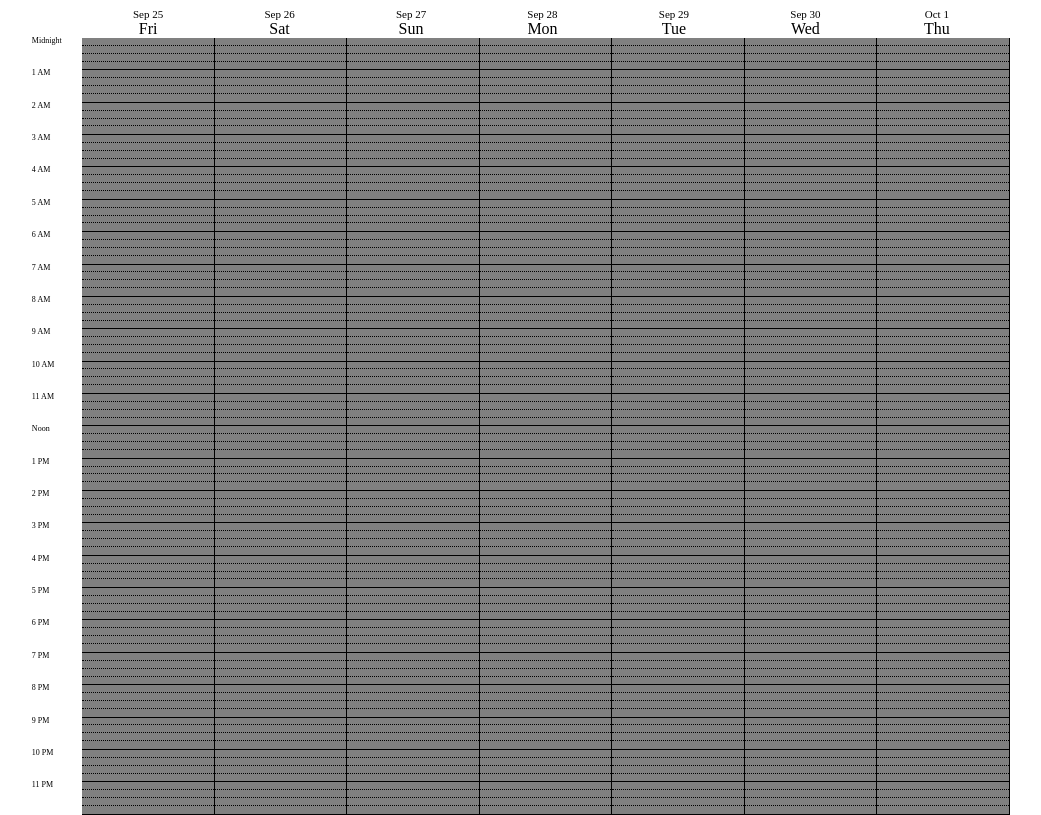
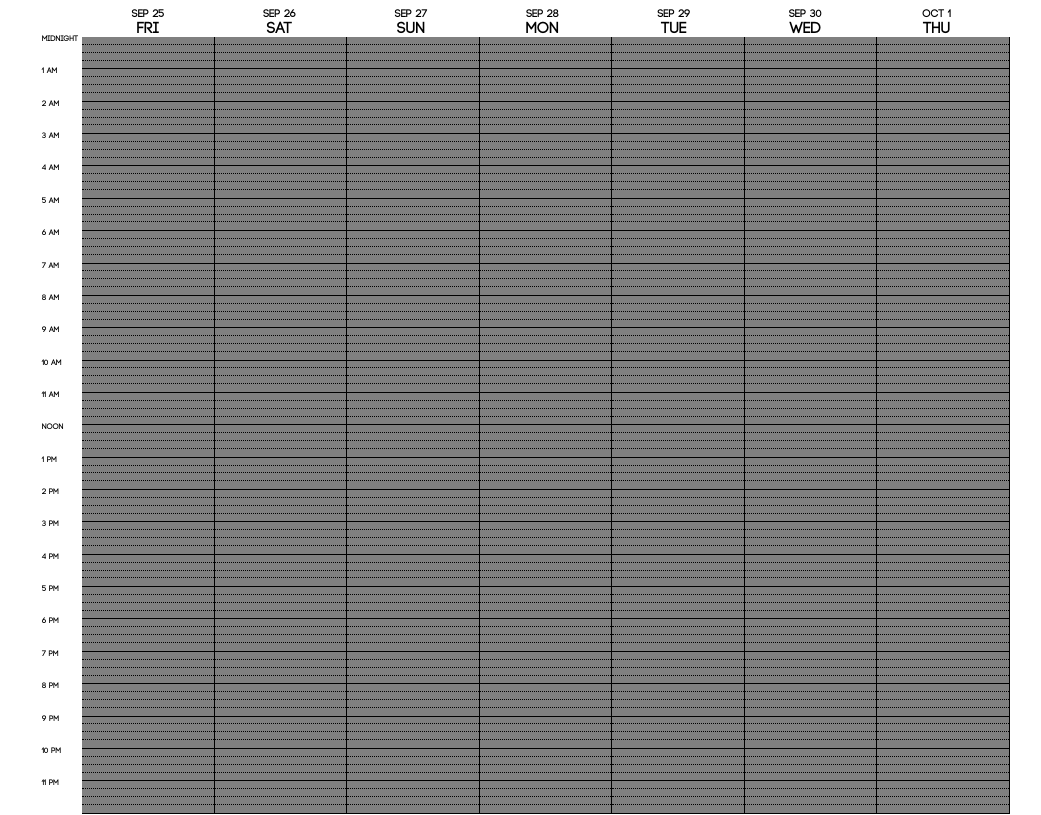
Before and after one commit to aashidham/datepicker, a plain HTML site: page index.html in a window 1280 px wide. Shown: the whole page, without its empty margins (52-1093 px from the left). Drawn offline with nearby package versions, Linux system fonts and the light colour scheme.

Commit message:
font added

```diff
--- a/style.css
+++ b/style.css
@@ -1,3 +1,11 @@
+@font-face {
+    font-family: myFont;
+    src: url(CODE_Bold.otf);
+}
+
+body {
+	font-family: myFont;
+}
 .container {
 	width: 80%;
 	height: 100%;
@@ -35,6 +43,6 @@
 .times {
 	font-size: 8px;
 	float: left;
-	margin-left: -5%;
+	margin-left: -4%;
 	margin-top: -2px;
 }
```
